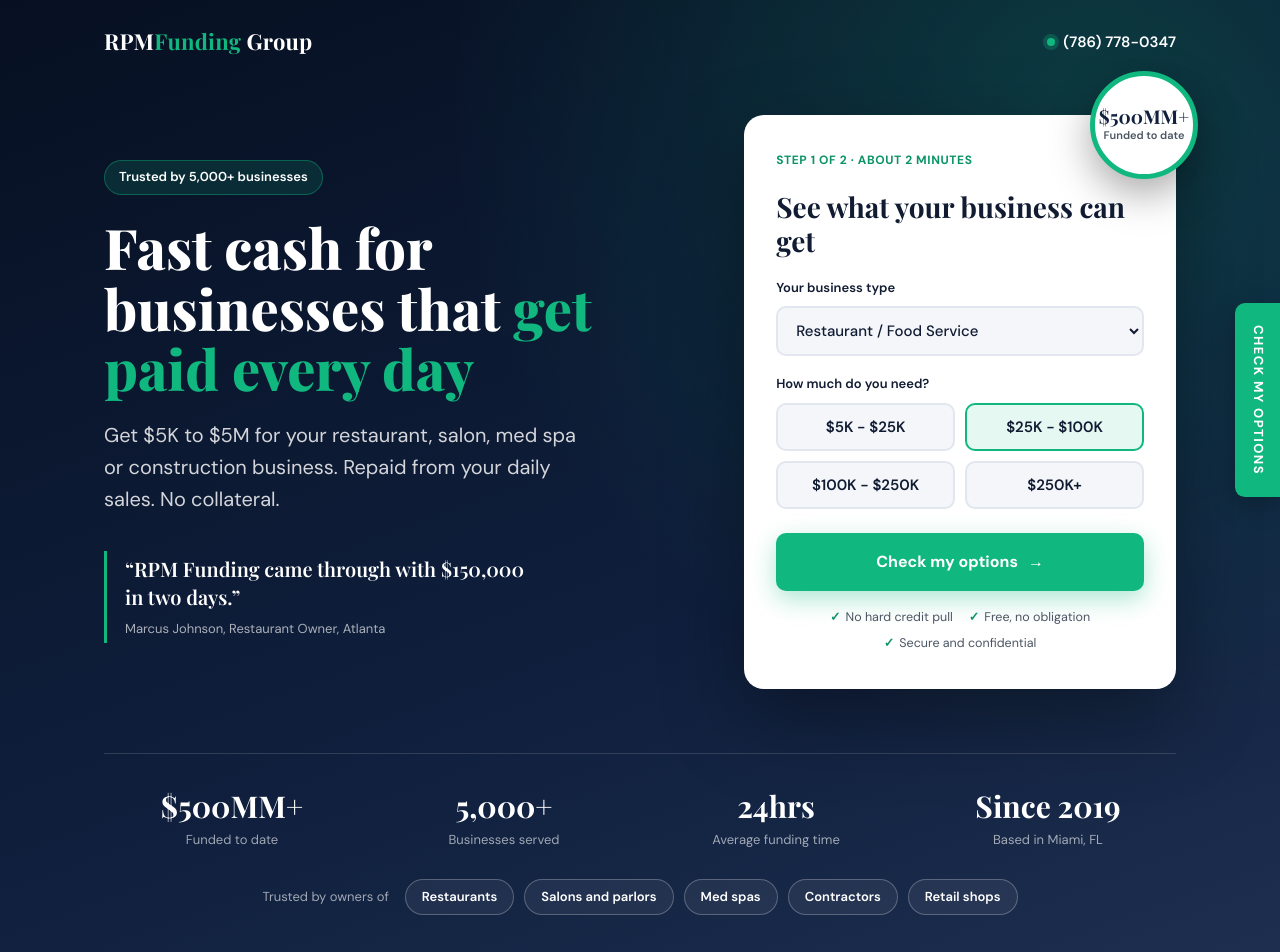
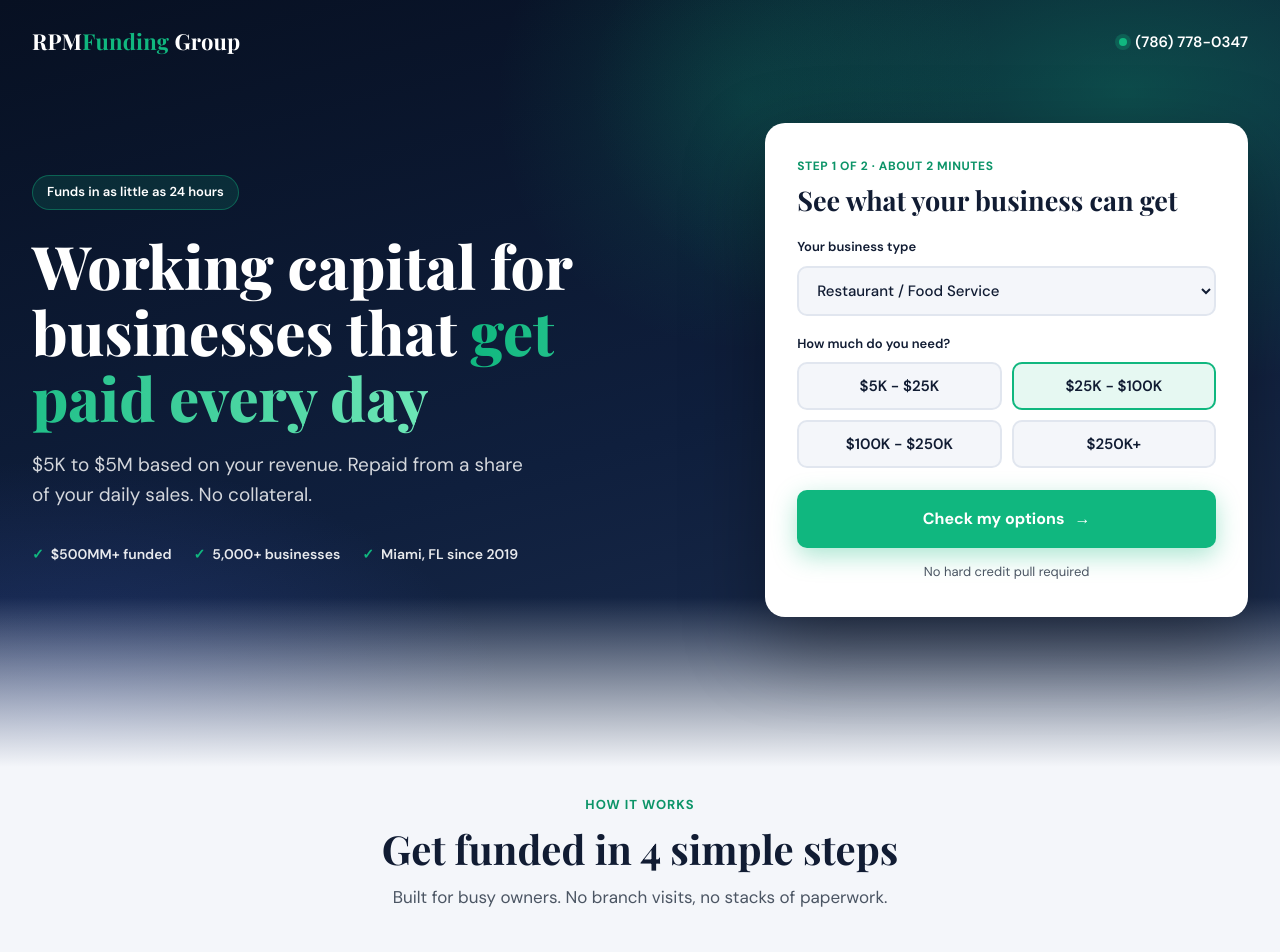
Before and after one commit to SofttikTech/client-rpm-funding-landing, a React (Vite) app: page / in a window 1280 px wide. Shown: the top 952 px of the page. Built offline with nearby package versions, Linux system fonts and the light colour scheme.

Commit message:
Lean hero with layered gradients and fade, accurate product copy, wider container

```diff
--- a/src/components/Funnel/Funnel.css
+++ b/src/components/Funnel/Funnel.css
@@ -1,4 +1,4 @@
-.rpm-funnel { padding: 96px 0; background: var(--rpm-bg); }
+.rpm-funnel { padding: 24px 0 96px; background: var(--rpm-bg); }
 .rpm-funnel-head { text-align: center; max-width: 620px; margin: 0 auto 56px; }
 .rpm-funnel-eyebrow { display: inline-block; font-size: 13px; font-weight: 700; letter-spacing: 1px; text-transform: uppercase; color: var(--rpm-emerald-dark); margin-bottom: 10px; }
 .rpm-funnel-title { font-family: var(--rpm-font-head); font-size: 40px; line-height: 1.15; color: var(--rpm-text-dark); margin-bottom: 12px; }
--- a/src/components/Hero/Hero.css
+++ b/src/components/Hero/Hero.css
@@ -1,63 +1,43 @@
-.rpm-hero { position: relative; background: radial-gradient(circle at 85% 10%, rgba(16, 183, 127, 0.22), transparent 45%), linear-gradient(160deg, var(--rpm-navy-dark), var(--rpm-navy) 60%, var(--rpm-navy-light)); color: #fff; padding-bottom: 96px; }
-.rpm-hero-top { display: flex; justify-content: space-between; align-items: center; padding: 24px 0 56px; }
+.rpm-hero { position: relative; overflow: hidden; color: #fff; padding-bottom: 150px; background: radial-gradient(ellipse 60% 55% at 88% 12%, rgba(16, 183, 127, 0.32), transparent 70%), radial-gradient(ellipse 50% 50% at 5% 95%, rgba(80, 110, 220, 0.28), transparent 70%), linear-gradient(165deg, var(--rpm-navy-dark) 0%, var(--rpm-navy) 55%, var(--rpm-navy-light) 100%); }
+.rpm-hero::before { content: ''; position: absolute; width: 520px; height: 520px; left: 38%; top: -160px; border-radius: 50%; background: radial-gradient(circle, rgba(16, 183, 127, 0.16), transparent 68%); pointer-events: none; }
+.rpm-hero::after { content: ''; position: absolute; left: 0; right: 0; bottom: 0; height: 170px; background: linear-gradient(to bottom, rgba(244, 246, 250, 0), var(--rpm-bg)); pointer-events: none; }
+.rpm-hero-inner { position: relative; z-index: 1; }
+
+.rpm-hero-top { display: flex; justify-content: space-between; align-items: center; padding: 24px 0 64px; }
 .rpm-hero-logo { font-family: var(--rpm-font-head); font-size: 22px; font-weight: 700; letter-spacing: 0.2px; }
 .rpm-hero-logo b { color: var(--rpm-emerald); font-weight: 700; }
 .rpm-hero-phone { display: inline-flex; align-items: center; gap: 8px; font-weight: 600; font-size: 15px; color: #fff; }
 .rpm-hero-phone-dot { width: 8px; height: 8px; border-radius: 50%; background: var(--rpm-emerald); box-shadow: 0 0 0 4px rgba(16, 183, 127, 0.25); }
 
-.rpm-hero-grid { display: grid; grid-template-columns: 1.15fr 0.85fr; gap: 56px; align-items: center; }
+.rpm-hero-grid { display: grid; grid-template-columns: 1.15fr 0.85fr; gap: 80px; align-items: center; }
 .rpm-hero-badge { display: inline-block; background: rgba(16, 183, 127, 0.15); border: 1px solid rgba(16, 183, 127, 0.4); color: #fff; font-size: 13px; font-weight: 600; padding: 6px 14px; border-radius: 40px; margin-bottom: 22px; }
-.rpm-hero-title { font-family: var(--rpm-font-head); font-size: 56px; line-height: 1.08; font-weight: 800; margin-bottom: 20px; }
-.rpm-hero-title em { font-style: normal; color: var(--rpm-emerald); }
-.rpm-hero-sub { font-size: 20px; color: rgba(255, 255, 255, 0.82); max-width: 480px; margin-bottom: 36px; }
+.rpm-hero-title { font-family: var(--rpm-font-head); font-size: 60px; line-height: 1.1; font-weight: 800; margin-bottom: 20px; }
+.rpm-hero-title em { font-style: normal; background: linear-gradient(90deg, var(--rpm-emerald), #6ee7b7); -webkit-background-clip: text; background-clip: text; color: transparent; }
+.rpm-hero-sub { font-size: 19px; color: rgba(255, 255, 255, 0.82); max-width: 500px; margin-bottom: 32px; }
+.rpm-hero-proof { display: flex; flex-wrap: wrap; gap: 8px 22px; font-size: 14px; font-weight: 600; color: rgba(255, 255, 255, 0.9); }
+.rpm-hero-proof-item::before { content: '✓'; color: var(--rpm-emerald); margin-right: 7px; }
 
-.rpm-hero-card { position: relative; background: #fff; color: var(--rpm-text); border-radius: 20px; padding: 36px 32px; box-shadow: 0 30px 80px rgba(0, 0, 0, 0.35); }
-.rpm-hero-card-step { padding-right: 80px; font-size: 12px; font-weight: 700; letter-spacing: 0.6px; text-transform: uppercase; color: var(--rpm-emerald-dark); margin-bottom: 8px; }
-.rpm-hero-card-title { font-family: var(--rpm-font-head); font-size: 28px; line-height: 1.2; color: var(--rpm-text-dark); margin-bottom: 20px; padding-top: 12px; }
+.rpm-hero-card { background: #fff; color: var(--rpm-text); border-radius: 20px; padding: 34px 32px; box-shadow: 0 30px 80px rgba(0, 0, 0, 0.35); }
+.rpm-hero-card-step { font-size: 12px; font-weight: 700; letter-spacing: 0.6px; text-transform: uppercase; color: var(--rpm-emerald-dark); margin-bottom: 8px; }
+.rpm-hero-card-title { font-family: var(--rpm-font-head); font-size: 27px; line-height: 1.2; color: var(--rpm-text-dark); margin-bottom: 20px; }
 .rpm-hero-label { display: block; font-size: 13px; font-weight: 600; color: var(--rpm-text-dark); margin-bottom: 8px; }
 .rpm-hero-select { width: 100%; font-family: inherit; font-size: 15px; font-weight: 500; color: var(--rpm-text-dark); background: var(--rpm-bg); border: 2px solid var(--rpm-border); border-radius: 10px; padding: 12px 14px; margin-bottom: 18px; }
 .rpm-hero-select:focus { outline: none; border-color: var(--rpm-emerald); }
-.rpm-hero-chips { display: grid; grid-template-columns: 1fr 1fr; gap: 10px; margin-bottom: 24px; }
+.rpm-hero-chips { display: grid; grid-template-columns: 1fr 1fr; gap: 10px; margin-bottom: 22px; }
 .rpm-hero-chip { background: var(--rpm-bg); border: 2px solid var(--rpm-border); color: var(--rpm-text-dark); font-size: 15px; font-weight: 600; padding: 12px 8px; border-radius: 10px; transition: all 0.3s ease-in-out; }
 .rpm-hero-chip:hover { border-color: var(--rpm-emerald); }
 .rpm-hero-chip.active { border-color: var(--rpm-emerald); background: rgba(16, 183, 127, 0.1); }
 .rpm-hero-arrow { font-style: normal; }
-
-.rpm-hero-quote { max-width: 440px; border-left: 3px solid var(--rpm-emerald); padding: 4px 0 4px 18px; }
-.rpm-hero-quote-text { font-family: var(--rpm-font-head); font-size: 20px; line-height: 1.4; color: #fff; margin-bottom: 8px; }
-.rpm-hero-quote-by { font-size: 13px; color: rgba(255, 255, 255, 0.65); }
-
-.rpm-hero-assure { list-style: none; display: flex; flex-wrap: wrap; justify-content: center; gap: 6px 16px; margin-top: 16px; }
-.rpm-hero-assure-item { font-size: 12.5px; }
-.rpm-hero-assure-item::before { content: '✓'; color: var(--rpm-emerald-dark); font-weight: 700; margin-right: 5px; }
-
-.rpm-hero-trust { margin-top: 64px; padding-top: 28px; border-top: 1px solid rgba(255, 255, 255, 0.14); }
-.rpm-hero-trust-stats { display: grid; grid-template-columns: repeat(4, 1fr); gap: 16px; margin-bottom: 28px; }
-.rpm-hero-trust-owners { display: flex; flex-wrap: wrap; align-items: center; justify-content: center; gap: 10px; }
-.rpm-hero-trust-owners-label { font-size: 13px; color: rgba(255, 255, 255, 0.6); margin-right: 6px; }
-.rpm-hero-trust-pill { font-size: 13px; font-weight: 600; color: #fff; border: 1px solid rgba(255, 255, 255, 0.25); background: rgba(255, 255, 255, 0.06); padding: 7px 16px; border-radius: 40px; }
-
-.rpm-hero-seal { position: absolute; top: -44px; right: -22px; width: 108px; height: 108px; border-radius: 50%; background: #fff; border: 5px solid var(--rpm-emerald); box-shadow: 0 14px 40px rgba(0, 0, 0, 0.35); display: flex; flex-direction: column; align-items: center; justify-content: center; text-align: center; }
-.rpm-hero-seal-value { font-family: var(--rpm-font-head); font-size: 19px; line-height: 1.1; color: var(--rpm-navy); }
-.rpm-hero-seal-label { font-size: 11px; font-weight: 600; color: var(--rpm-text); }
-
-.rpm-hero-tab { position: fixed; right: 0; top: 50%; transform: translateY(-50%); writing-mode: vertical-rl; background: var(--rpm-emerald); color: #fff; font-size: 13px; font-weight: 700; letter-spacing: 1.4px; text-transform: uppercase; padding: 22px 12px; border-radius: 10px 0 0 10px; box-shadow: 0 8px 24px rgba(0, 0, 0, 0.25); z-index: 10; transition: all 0.3s ease-in-out; }
-.rpm-hero-tab:hover { background: var(--rpm-emerald-dark); padding-right: 16px; }
-.rpm-hero-trust-item { display: flex; flex-direction: column; text-align: center; }
-.rpm-hero-trust-value { font-family: var(--rpm-font-head); font-size: 30px; color: #fff; }
-.rpm-hero-trust-label { font-size: 13px; color: rgba(255, 255, 255, 0.6); }
+.rpm-hero-card-note { text-align: center; font-size: 13px; margin-top: 14px; }
 
 @media (max-width: 960px) {
-  .rpm-hero-grid { grid-template-columns: 1fr; gap: 40px; }
-  .rpm-hero-title { font-size: 42px; }
+  .rpm-hero-grid { grid-template-columns: minmax(0, 1fr); gap: 40px; }
+  .rpm-hero-title { font-size: 40px; }
 }
 @media (max-width: 500px) {
-  .rpm-hero-title { font-size: 34px; }
-  .rpm-hero-trust { margin-top: 44px; }
-  .rpm-hero-trust-stats { grid-template-columns: 1fr 1fr; gap: 20px 12px; }
-  .rpm-hero-seal { right: 10px; top: -48px; width: 100px; height: 100px; }
-  .rpm-hero-seal-value { font-size: 18px; }
-  .rpm-hero-tab { display: none; }
-  .rpm-hero-trust-value { font-size: 24px; }
-  .rpm-hero-card { padding: 28px 22px; }
+  .rpm-hero { padding-bottom: 110px; }
+  .rpm-hero-top { padding-bottom: 36px; }
+  .rpm-hero-title { font-size: 32px; }
+  .rpm-hero-sub { font-size: 17px; }
+  .rpm-hero-card { padding: 26px 20px; }
 }
--- a/src/components/Hero/Hero.jsx
+++ b/src/components/Hero/Hero.jsx
@@ -9,7 +9,7 @@ function Hero() {
 
   return (
     <section className="rpm-hero">
-      <div className="rpm-container">
+      <div className="rpm-container rpm-hero-inner">
         <header className="rpm-hero-top">
           <span className="rpm-hero-logo">RPM<b>Funding</b> Group</span>
           <a className="rpm-hero-phone" href={PHONE_HREF}>
@@ -20,20 +20,15 @@ function Hero() {
 
         <div className="rpm-hero-grid">
           <div className="rpm-hero-copy">
-            <span className="rpm-hero-badge">Trusted by 5,000+ businesses</span>
-            <h1 className="rpm-hero-title">Fast cash for businesses that <em>get paid every day</em></h1>
-            <p className="rpm-hero-sub">Get $5K to $5M for your restaurant, salon, med spa or construction business. Repaid from your daily sales. No collateral.</p>
-            <figure className="rpm-hero-quote">
-              <blockquote className="rpm-hero-quote-text">&ldquo;RPM Funding came through with $150,000 in two days.&rdquo;</blockquote>
-              <figcaption className="rpm-hero-quote-by">Marcus Johnson, Restaurant Owner, Atlanta</figcaption>
-            </figure>
+            <span className="rpm-hero-badge">Funds in as little as 24 hours</span>
+            <h1 className="rpm-hero-title">Working capital for businesses that <em>get paid every day</em></h1>
+            <p className="rpm-hero-sub">$5K to $5M based on your revenue. Repaid from a share of your daily sales. No collateral.</p>
+            <p className="rpm-hero-proof">
+              {PROOF.map((item) => <span key={item} className="rpm-hero-proof-item">{item}</span>)}
+            </p>
           </div>
 
           <div className="rpm-hero-card" id="rpm-start">
-            <div className="rpm-hero-seal">
-              <strong className="rpm-hero-seal-value">$500MM+</strong>
-              <span className="rpm-hero-seal-label">Funded to date</span>
-            </div>
             <p className="rpm-hero-card-step">Step 1 of 2 · About 2 minutes</p>
             <h2 className="rpm-hero-card-title">See what your business can get</h2>
             <label className="rpm-hero-label" htmlFor="rpm-industry">Your business type</label>
@@ -47,46 +42,20 @@ function Hero() {
               ))}
             </div>
             <a className="rpm-btn rpm-btn-full" href={formLink}>Check my options <i className="rpm-hero-arrow">→</i></a>
-            <ul className="rpm-hero-assure">
-              {ASSURANCES.map((item) => <li key={item} className="rpm-hero-assure-item">{item}</li>)}
-            </ul>
-          </div>
-        </div>
-
-        <div className="rpm-hero-trust">
-          <div className="rpm-hero-trust-stats">
-            {TRUST.map(({ value, label }) => (
-              <div key={label} className="rpm-hero-trust-item">
-                <strong className="rpm-hero-trust-value">{value}</strong>
-                <span className="rpm-hero-trust-label">{label}</span>
-              </div>
-            ))}
-          </div>
-          <div className="rpm-hero-trust-owners">
-            <span className="rpm-hero-trust-owners-label">Trusted by owners of</span>
-            {OWNERS.map((item) => <span key={item} className="rpm-hero-trust-pill">{item}</span>)}
+            <p className="rpm-hero-card-note">No hard credit pull required</p>
           </div>
         </div>
       </div>
-
-      <a className="rpm-hero-tab" href="#rpm-start">Check my options</a>
     </section>
   )
 }
 
 const AMOUNTS = ['$5K - $25K', '$25K - $100K', '$100K - $250K', '$250K+']
 const INDUSTRIES = ['Restaurant / Food Service', 'Salon / Beauty / Parlor', 'Med Spa / Healthcare', 'Construction / Contracting', 'Retail', 'Other']
-const ASSURANCES = ['No hard credit pull', 'Free, no obligation', 'Secure and confidential']
-const OWNERS = ['Restaurants', 'Salons and parlors', 'Med spas', 'Contractors', 'Retail shops']
-const TRUST = [
-  { value: '$500MM+', label: 'Funded to date' },
-  { value: '5,000+', label: 'Businesses served' },
-  { value: '24hrs', label: 'Average funding time' },
-  { value: 'Since 2019', label: 'Based in Miami, FL' }
-]
+const PROOF = ['$500MM+ funded', '5,000+ businesses', 'Miami, FL since 2019']
 
 /**
- * Appends the chosen amount to the lead form link so the form can pre-fill it.
+ * Appends the chosen amount and business type to the lead form link so the form can pre-fill them.
  * @param {string} amount Selected funding range label.
  * @param {string} industry Selected business type label.
  * @returns {string} Lead form URL with query params.
--- a/src/index.css
+++ b/src/index.css
@@ -19,7 +19,7 @@ a { color: inherit; text-decoration: none; }
 button { font-family: inherit; cursor: pointer; }
 
 .rpm-page { overflow-x: hidden; }
-.rpm-container { max-width: 1120px; margin: 0 auto; padding: 0 24px; }
+.rpm-container { max-width: 1360px; margin: 0 auto; padding: 0 32px; }
 
 .rpm-btn { display: inline-flex; align-items: center; justify-content: center; gap: 10px; background: var(--rpm-emerald); color: #fff; font-size: 16px; font-weight: 700; padding: 16px 32px; border: none; border-radius: 10px; box-shadow: 0 8px 24px rgba(16, 183, 127, 0.35); transition: all 0.3s ease-in-out; }
 .rpm-btn:hover { background: var(--rpm-emerald-dark); transform: translateY(-2px); }
```
